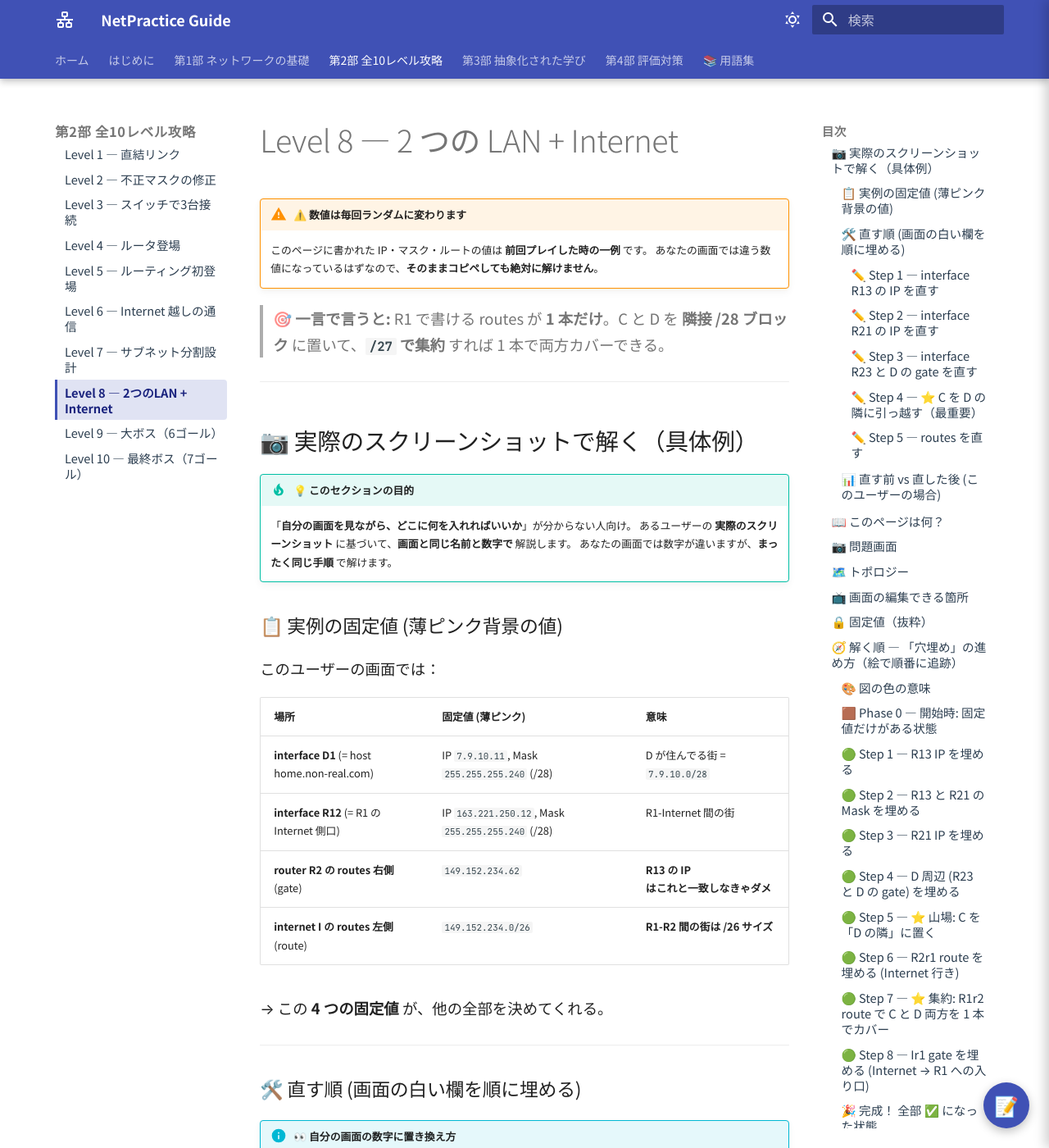
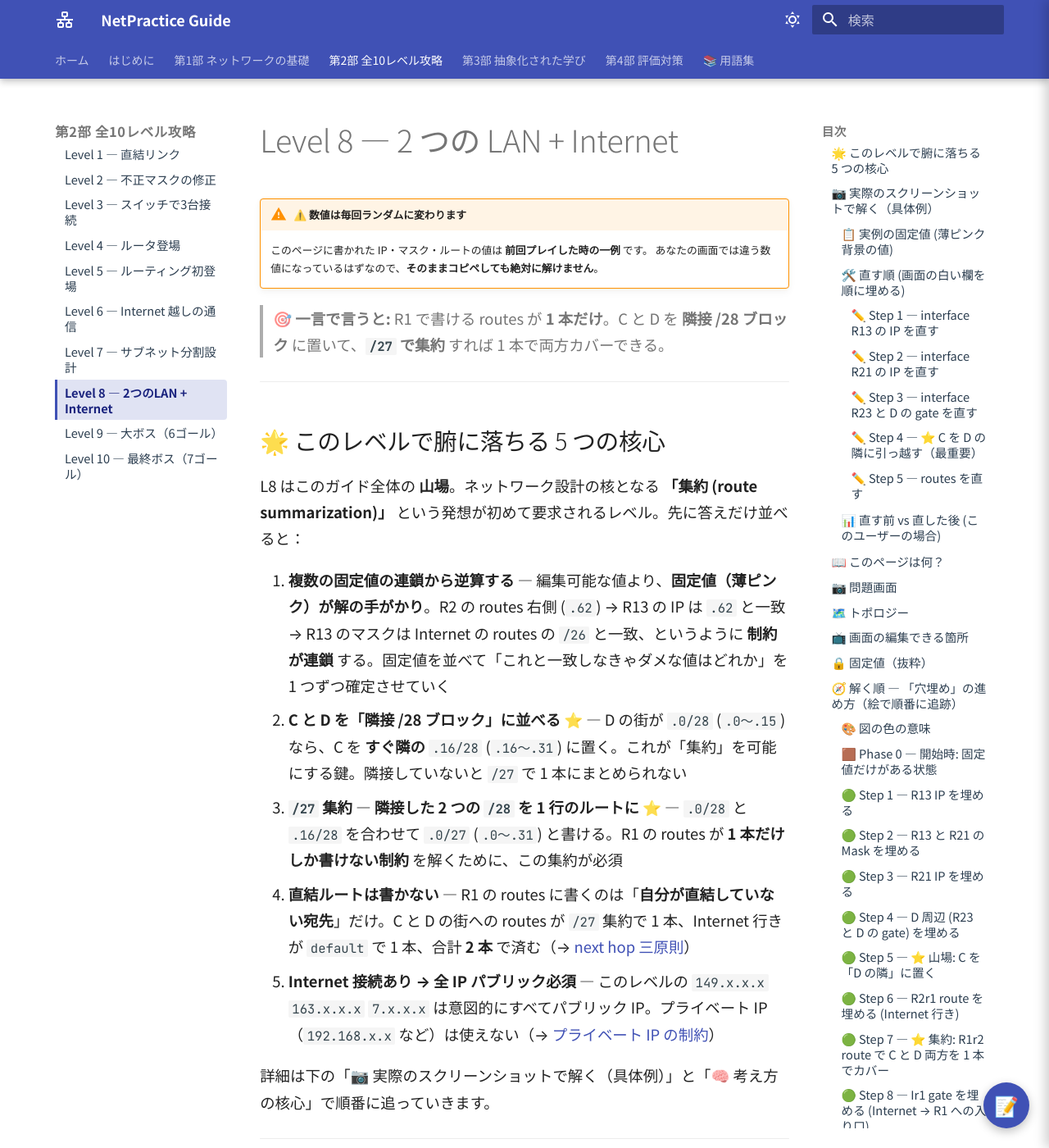
Before and after one commit to Tsunanko/netpractice-guide, an MkDocs documentation site: the page built from docs/02-levels/level8.md, in a window 1280 px wide and 1400 px high. Shown: the whole window at 82% size. Built offline with MkDocs 1.6.1 and Material for MkDocs 9.7.7, drawn with Linux system fonts in a browser that asks for light colours.

Commit message:
Add 5-core summary to Level 8 with cross-page links
L8 is the centerpiece of this guide where route summarization is
required for the first time. The existing 8-step table and Phase 0-8
walkthrough are excellent and intentionally untouched. This adds a
5-core summary at the top so readers can see the design rationale
before diving into per-step instructions.

- New 「🌟 このレベルで腑に落ちる 5 つの核心」 right after the
  「一言で言うと」 line:
  (1) reasoning from the chain of fixed values
  (2) placing C and D into adjacent /28 blocks ⭐
  (3) /27 aggregation across the two /28s ⭐
  (4) directly-connected routes are not written
  (5) Internet-facing levels require public IPs only
- Cross-page links to routing-table.md#next-hop and
  ip-address.md#private-vs-public for canonical explanations
- Add explicit anchor {#next-hop} to the next-hop principle section
  in routing-table.md so the L8 link resolves under --strict

Co-Authored-By: Claude Opus 4.7 (1M context) <noreply@anthropic.com>

```diff
--- a/docs/02-levels/level8.md
+++ b/docs/02-levels/level8.md
@@ -5,6 +5,20 @@
     あなたの画面では違う数値になっているはずなので、**そのままコピペしても絶対に解けません**。
 
 > 🎯 **一言で言うと:** R1 で書ける routes が **1 本だけ**。C と D を **隣接 /28 ブロック** に置いて、**`/27` で集約** すれば 1 本で両方カバーできる。
+
+---
+
+## 🌟 このレベルで腑に落ちる 5 つの核心
+
+L8 はこのガイド全体の **山場**。ネットワーク設計の核となる **「集約 (route summarization)」** という発想が初めて要求されるレベル。先に答えだけ並べると：
+
+1. **複数の固定値の連鎖から逆算する** — 編集可能な値より、**固定値（薄ピンク）が解の手がかり**。R2 の routes 右側 (`.62`) → R13 の IP は `.62` と一致 → R13 のマスクは Internet の routes の `/26` と一致、というように **制約が連鎖** する。固定値を並べて「これと一致しなきゃダメな値はどれか」を 1 つずつ確定させていく
+2. **C と D を「隣接 /28 ブロック」に並べる** ⭐ — D の街が `.0/28` (`.0〜.15`) なら、C を **すぐ隣の** `.16/28` (`.16〜.31`) に置く。これが「集約」を可能にする鍵。隣接していないと `/27` で 1 本にまとめられない
+3. **`/27` 集約 — 隣接した 2 つの `/28` を 1 行のルートに** ⭐ — `.0/28` と `.16/28` を合わせて `.0/27` (`.0〜.31`) と書ける。R1 の routes が **1 本だけしか書けない制約** を解くために、この集約が必須
+4. **直結ルートは書かない** — R1 の routes に書くのは「**自分が直結していない宛先**」だけ。C と D の街への routes が `/27` 集約で 1 本、Internet 行きが `default` で 1 本、合計 **2 本** で済む（→ [next hop 三原則](../01-basics/routing-table.md#next-hop)）
+5. **Internet 接続あり → 全 IP パブリック必須** — このレベルの `149.x.x.x` `163.x.x.x` `7.x.x.x` は意図的にすべてパブリック IP。プライベート IP（`192.168.x.x` など）は使えない（→ [プライベート IP の制約](../01-basics/ip-address.md#private-vs-public)）
+
+詳細は下の「📷 実際のスクリーンショットで解く（具体例）」と「🧠 考え方の核心」で順番に追っていきます。
 
 ---
 
```
Also changed, not shown: docs/01-basics/routing-table.md (+1 -1 lines).
